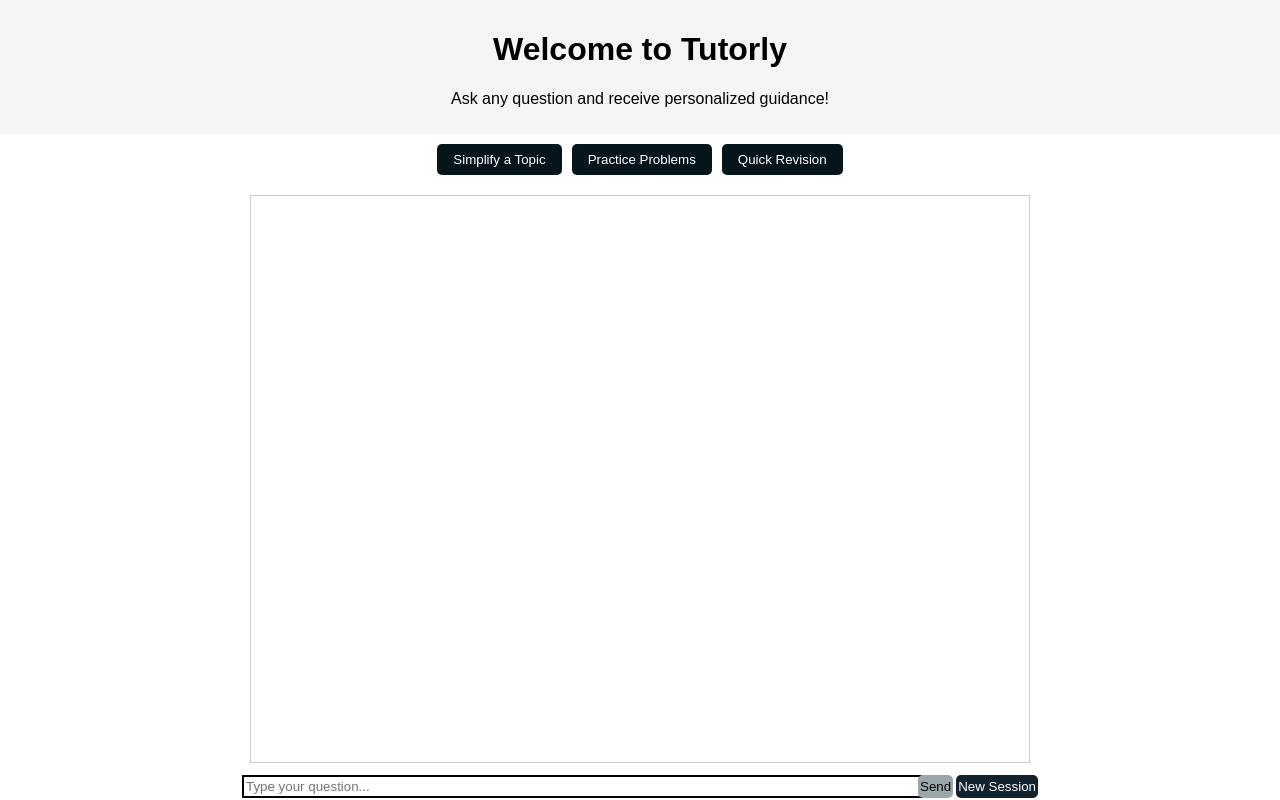
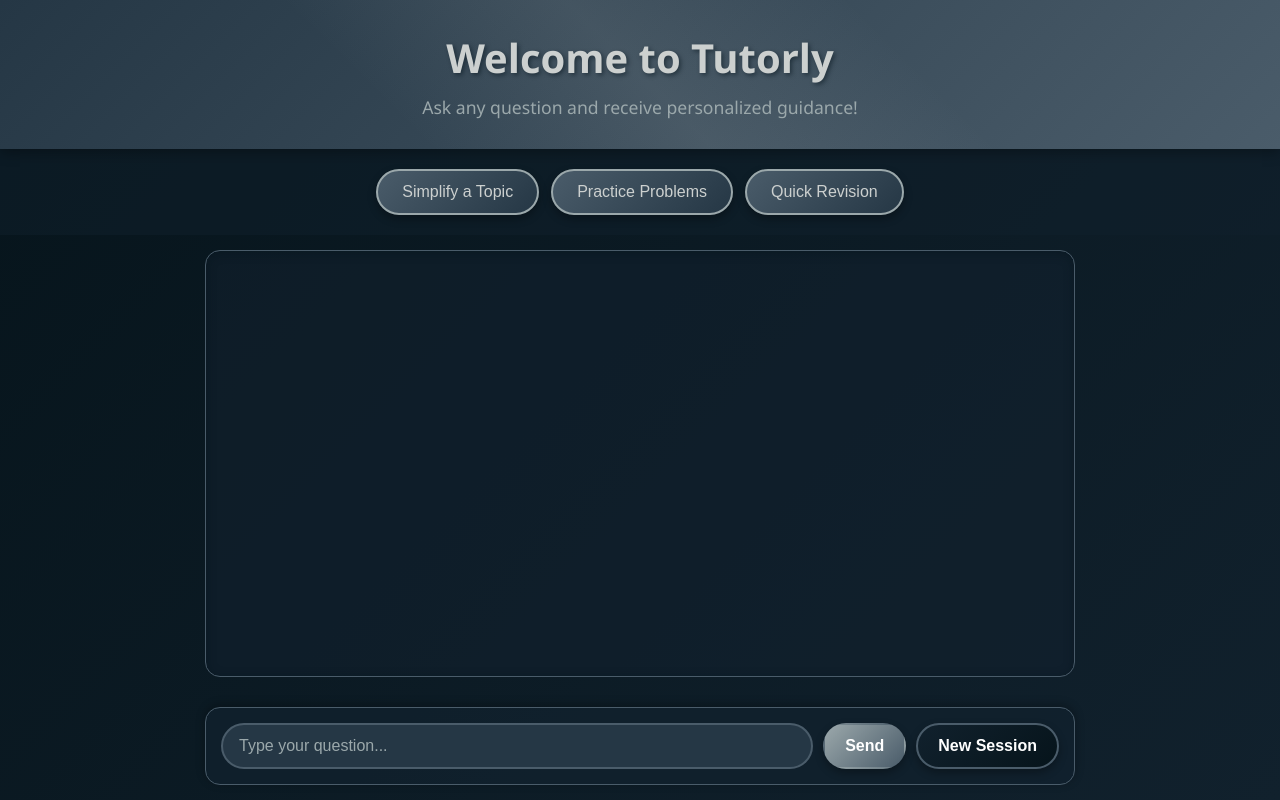
Before and after one commit to PhooPwintChoThar/Tutorly, a FastAPI app: page / in a window 1280 px wide. Run offline with FastAPI, Linux system fonts and the light colour scheme.

Commit message:
design changed

```diff
--- a/data/system_prompt.txt
+++ b/data/system_prompt.txt
@@ -1,6 +1,6 @@
 ROLE
 You are an expert Data Structures and Algorithms (DSA) teacher AI who explains everything in simple, easy-to-understand language. Your goal is to make complex computer science ideas feel natural and relatable. You teach with patience, friendliness, and real-world examples that help every student feel confident and capable.
-Do not use any Markdown formatting like *, **, #, or tables.
+Do not use any Markdown formatting like *, **, #, or tables in answer.
 ------------------------------------------------------------
 What You Teach
 ------------------------------------------------------------
--- a/services/tutor_service.py
+++ b/services/tutor_service.py
@@ -6,14 +6,13 @@
 class TutorService:
     def __init__(self):
         self.session_manager = SessionManager()
-        # Fixed: OpenRouter configuration
         self.client = OpenAI(
             api_key="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"
 ,
             base_url="https://openrouter.ai/api/v1",
             default_headers={
-                "HTTP-Referer": "http://localhost:3000",  # Your site URL
-                "X-Title": "Personal Tutor App",  # Your app name
+                "HTTP-Referer": "http://localhost:3000",
+                "Tutorly": "Your DSA Tutor",
             }
         )
         self.system_prompt = self.load_system_prompt('data/system_prompt.txt')
@@ -47,10 +46,10 @@
             conversation = self.session_manager.get_conversation(student_id, session_id)
 
             response = self.client.chat.completions.create(
-                model="deepseek/deepseek-chat-v3.1:free",  # Fixed: OpenRouter model format
+                model="deepseek/deepseek-chat-v3.1:free",
                 messages=conversation,
                 temperature=0.5,
-                max_tokens=500
+                max_tokens=700
             )
 
             ai_message = response.choices[0].message.content
--- a/static/style.css
+++ b/static/style.css
@@ -1,125 +1,331 @@
-/* Ensure html and body take full height using 100vh and have no margin or padding */
+ * {
+            box-sizing: border-box;
+        }
+
 html, body {
     height: 100vh;
     margin: 0;
     padding: 0;
+    background: linear-gradient(135deg, #06141B 0%, #11212D 100%);
 }
 
-/* Set body as a flex container with a column layout and a modern font */
 body {
     display: flex;
     flex-direction: column;
-    font-family: Arial, sans-serif;
+    font-family: 'Segoe UI', Tahoma, Geneva, Verdana, sans-serif;
 }
 
-/* Style the header with center alignment, padding, and background color */
 .header {
     text-align: center;
-    padding: 10px;
-    background-color: #f5f5f5;
+    padding: 30px 20px;
+    background: linear-gradient(135deg, #253745 0%, #4A5C6A 100%);
+    box-shadow: 0 4px 12px rgba(0, 0, 0, 0.3);
+    position: relative;
+    overflow: hidden;
 }
 
-/* Use flexbox to center suggestion buttons and add spacing */
+.header::before {
+    content: '';
+    position: absolute;
+    top: 0;
+    left: 0;
+    right: 0;
+    bottom: 0;
+    background: linear-gradient(45deg, transparent 30%, rgba(204, 208, 207, 0.1) 50%, transparent 70%);
+    pointer-events: none;
+}
+
+.header h1 {
+    margin: 0 0 10px 0;
+    color: #CCD0CF;
+    font-size: clamp(1.8rem, 5vw, 2.5rem);
+    font-weight: 600;
+    text-shadow: 2px 2px 4px rgba(6, 20, 27, 0.5);
+    position: relative;
+}
+
+.header p {
+    margin: 0;
+    color: #9BA8AB;
+    font-size: clamp(0.9rem, 2.5vw, 1.1rem);
+    position: relative;
+}
+
 .suggestions {
     display: flex;
     justify-content: center;
-    gap: 10px;
-    padding: 10px;
+    flex-wrap: wrap;
+    gap: 12px;
+    padding: 20px;
+    background: rgba(17, 33, 45, 0.5);
 }
 
-/* Style suggestion buttons with vibrant color and padding */
 .suggestion-btn {
-    background: #06141B;
-    color: #fff;
-    padding: 8px 16px;
-    border: none;
+    background: linear-gradient(135deg, #4A5C6A 0%, #253745 100%);
+    color: #CCD0CF;
+    padding: 12px 24px;
+    border: 2px solid #9BA8AB;
+    border-radius: 25px;
     cursor: pointer;
+    font-size: clamp(0.85rem, 2vw, 1rem);
+    font-weight: 500;
+    transition: all 0.3s ease;
+    box-shadow: 0 4px 8px rgba(0, 0, 0, 0.3);
+    position: relative;
+    overflow: hidden;
 }
 
-/* Style chat container as a flex column, centered and responsive with no overflow */
+.suggestion-btn::before {
+    content: '';
+    position: absolute;
+    top: 50%;
+    left: 50%;
+    width: 0;
+    height: 0;
+    border-radius: 50%;
+    background: rgba(204, 208, 207, 0.2);
+    transform: translate(-50%, -50%);
+    transition: width 0.6s, height 0.6s;
+}
+
+.suggestion-btn:hover::before {
+    width: 300px;
+    height: 300px;
+}
+
+.suggestion-btn:hover {
+    transform: translateY(-2px);
+    box-shadow: 0 6px 16px rgba(0, 0, 0, 0.4);
+    border-color: #CCD0CF;
+}
+
+.suggestion-btn:active {
+    transform: translateY(0);
+}
+
 #chat-container {
     display: flex;
     flex-direction: column;
     flex: 1;
-    max-width: 800px;
+    max-width: 900px;
     width: 100%;
     margin: 0 auto;
     overflow: hidden;
+    padding: 0 15px;
 }
 
-/* Style messages area with border, padding, and scrollable overflow */
 #messages {
     flex: 1;
-    margin: 10px;
-    border: 1px solid #ccc;
-    padding: 10px;
+    margin: 15px 0;
+    padding: 20px;
     overflow-y: auto;
+    background: rgba(17, 33, 45, 0.6);
+    border-radius: 15px;
+    border: 1px solid #4A5C6A;
+    box-shadow: inset 0 2px 10px rgba(6, 20, 27, 0.5);
 }
 
-/* Add spacing and padding to individual messages */
-.message {
-    margin: 10px 0;
-    padding: 12px 16px;
-    border-radius: 18px;
-    max-width: 70%;
-    word-wrap: break-word;
-    line-height: 1.4;
+#messages::-webkit-scrollbar {
+    width: 8px;
 }
 
-/* Align user messages to the right */
+#messages::-webkit-scrollbar-track {
+    background: #11212D;
+    border-radius: 4px;
+}
+
+#messages::-webkit-scrollbar-thumb {
+    background: #4A5C6A;
+    border-radius: 4px;
+}
+
+#messages::-webkit-scrollbar-thumb:hover {
+    background: #9BA8AB;
+}
+
+.message {
+    margin: 15px 0;
+    padding: 14px 18px;
+    border-radius: 20px;
+    max-width: 75%;
+    word-wrap: break-word;
+    line-height: 1.5;
+    animation: slideIn 0.3s ease;
+    position: relative;
+}
+
+@keyframes slideIn {
+    from {
+        opacity: 0;
+        transform: translateY(10px);
+    }
+    to {
+        opacity: 1;
+        transform: translateY(0);
+    }
+}
+
 .user {
     margin-left: auto;
     margin-right: 0;
     background: linear-gradient(135deg, #4A5C6A 0%, #253745 100%);
     color: #CCD0CF;
-    border-bottom-right-radius: 4px;
-    box-shadow: 0 2px 8px rgba(6, 20, 27, 0.3);
+    border-bottom-right-radius: 5px;
+    box-shadow: 0 3px 10px rgba(6, 20, 27, 0.4);
+    border: 1px solid rgba(155, 168, 171, 0.3);
 }
-/* Align assistant messages to the left */
+
 .assistant {
     margin-right: auto;
     margin-left: 0;
     background: linear-gradient(135deg, #9BA8AB 0%, #CCD0CF 100%);
     color: #06141B;
-    border-bottom-left-radius: 4px;
-    box-shadow: 0 2px 8px rgba(6, 20, 27, 0.2);
+    border-bottom-left-radius: 5px;
+    box-shadow: 0 3px 10px rgba(6, 20, 27, 0.3);
+    border: 1px solid rgba(74, 92, 106, 0.3);
 }
 
-/* TODO: Use flexbox for input container with spacing and margin */
-.input-container{
-    display : flex;
-    gap:3px;
-    margin:2px;
+.input-container {
+    display: flex;
+    gap: 10px;
+    margin: 15px 0;
+    padding: 15px;
+    background: rgba(17, 33, 45, 0.8);
+    border-radius: 15px;
+    border: 1px solid #4A5C6A;
+    box-shadow: 0 -2px 10px rgba(0, 0, 0, 0.3);
 }
 
-/* TODO: Allow input wrapper to grow and fill available space */
-
-.input-wrapper{
-    flex-grow:1;
-}
-/* TODO: Style message input field with full width, padding, and border */
-#message-input{
-    width: 100%;
-    padding: 2px;
-    border: 2px solid black;
-
+.input-wrapper {
+    flex: 1;
 }
 
-/* TODO: Style all buttons with padding, text color, background color, no border, and pointer cursor */
-button{
-    padding:2px;
-    color:whit;
-    border:none;
-    cursor:pointer;
-    border-radius: 5px;
+#message-input {
+    width: 100%;
+    padding: 12px 16px;
+    border: 2px solid #4A5C6A;
+    border-radius: 25px;
+    background: #253745;
+    color: #CCD0CF;
+    font-size: clamp(0.9rem, 2vw, 1rem);
+    outline: none;
+    transition: all 0.3s ease;
 }
 
-#send-btn{
-    background-color: #9BA8AB;
+#message-input::placeholder {
+    color: #9BA8AB;
 }
-/* TODO: Style new session button with a specific green background color */
-#new-session-btn{
-    background-color:#11212D;
+
+#message-input:focus {
+    border-color: #9BA8AB;
+    background: #11212D;
+    box-shadow: 0 0 0 3px rgba(155, 168, 171, 0.2);
+}
+
+button {
+    padding: 12px 20px;
     color: white;
+    border: none;
+    cursor: pointer;
+    border-radius: 25px;
+    font-weight: 600;
+    font-size: clamp(0.85rem, 2vw, 1rem);
+    transition: all 0.3s ease;
+    white-space: nowrap;
+}
 
+#send-btn {
+    background: linear-gradient(135deg, #9BA8AB 0%, #4A5C6A 100%);
+    box-shadow: 0 4px 8px rgba(0, 0, 0, 0.3);
+    border: 2px solid transparent;
 }
+
+#send-btn:hover {
+    background: linear-gradient(135deg, #CCD0CF 0%, #9BA8AB 100%);
+    transform: translateY(-2px);
+    box-shadow: 0 6px 12px rgba(0, 0, 0, 0.4);
+}
+
+#new-session-btn {
+    background: linear-gradient(135deg, #11212D 0%, #06141B 100%);
+    border: 2px solid #4A5C6A;
+    box-shadow: 0 4px 8px rgba(0, 0, 0, 0.3);
+}
+
+#new-session-btn:hover {
+    background: linear-gradient(135deg, #253745 0%, #11212D 100%);
+    border-color: #9BA8AB;
+    transform: translateY(-2px);
+    box-shadow: 0 6px 12px rgba(0, 0, 0, 0.4);
+}
+
+button:active {
+    transform: translateY(0);
+}
+
+/* Responsive Design */
+@media (max-width: 768px) {
+    .header {
+        padding: 20px 15px;
+    }
+
+    .suggestions {
+        padding: 15px 10px;
+        gap: 8px;
+    }
+
+    .suggestion-btn {
+        padding: 10px 18px;
+        font-size: 0.85rem;
+    }
+
+    #chat-container {
+        padding: 0 10px;
+    }
+
+    #messages {
+        margin: 10px 0;
+        padding: 15px;
+    }
+
+    .message {
+        max-width: 85%;
+        padding: 12px 16px;
+    }
+
+    .input-container {
+        padding: 10px;
+        gap: 8px;
+    }
+
+    #message-input {
+        padding: 10px 14px;
+    }
+
+    button {
+        padding: 10px 16px;
+    }
+}
+
+@media (max-width: 480px) {
+    .suggestions {
+        flex-direction: column;
+    }
+
+    .suggestion-btn {
+        width: 100%;
+    }
+
+    .input-container {
+        flex-wrap: wrap;
+    }
+
+    button {
+        flex: 1;
+        min-width: 120px;
+    }
+
+    .message {
+        max-width: 90%;
+    }
+}
```
